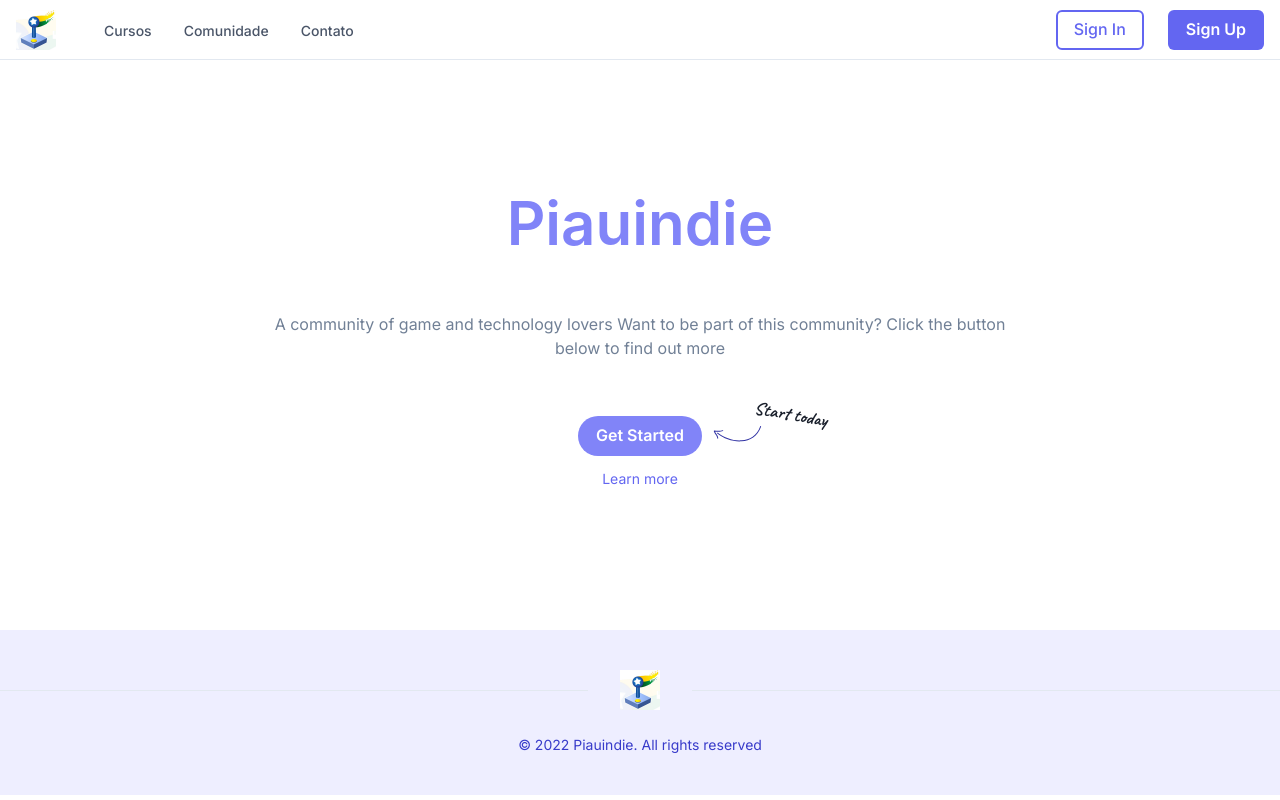
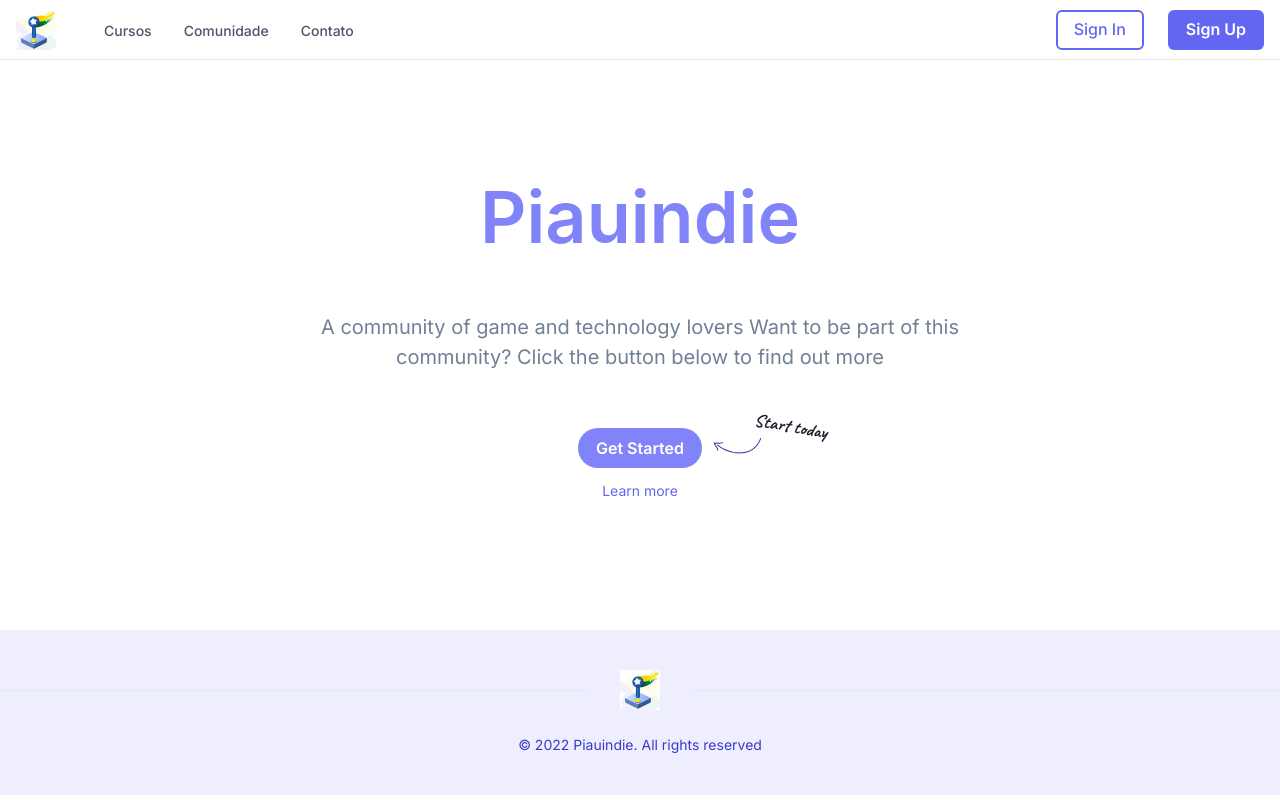
Before and after one commit to nitoba/piauindie-front, a Next.js app: page / in a window 1280 px wide. Built offline with nearby package versions, Linux system fonts and the light colour scheme.

Commit message:
fix: hero responsive

```diff
--- a/src/components/Layouts/Hero.tsx
+++ b/src/components/Layouts/Hero.tsx
@@ -31,14 +31,17 @@ export function Hero() {
         >
           <Heading
             fontWeight={600}
-            fontSize={{ base: '2xl', sm: '4xl', md: '6xl' }}
+            fontSize={{ base: '5xl', sm: '6xl', md: '7xl' }}
             lineHeight={'110%'}
           >
             <Text as={'span'} color={'brand.400'}>
               Piauindie
             </Text>
           </Heading>
-          <Text color={'gray.500'}>
+          <Text
+            color={'gray.500'}
+            fontSize={{ base: 'md', sm: 'lg', md: 'xl' }}
+          >
             A community of game and technology lovers Want to be part of this
             community? Click the button below to find out more
           </Text>
@@ -71,7 +74,7 @@ export function Hero() {
                 Learn more
               </Text>
             </Link>
-            <Box>
+            <Box display={{ base: 'none', sm: 'block' }}>
               <Icon
                 as={Arrow}
                 color={useColorModeValue('brand.800', 'gray.300')}
```
